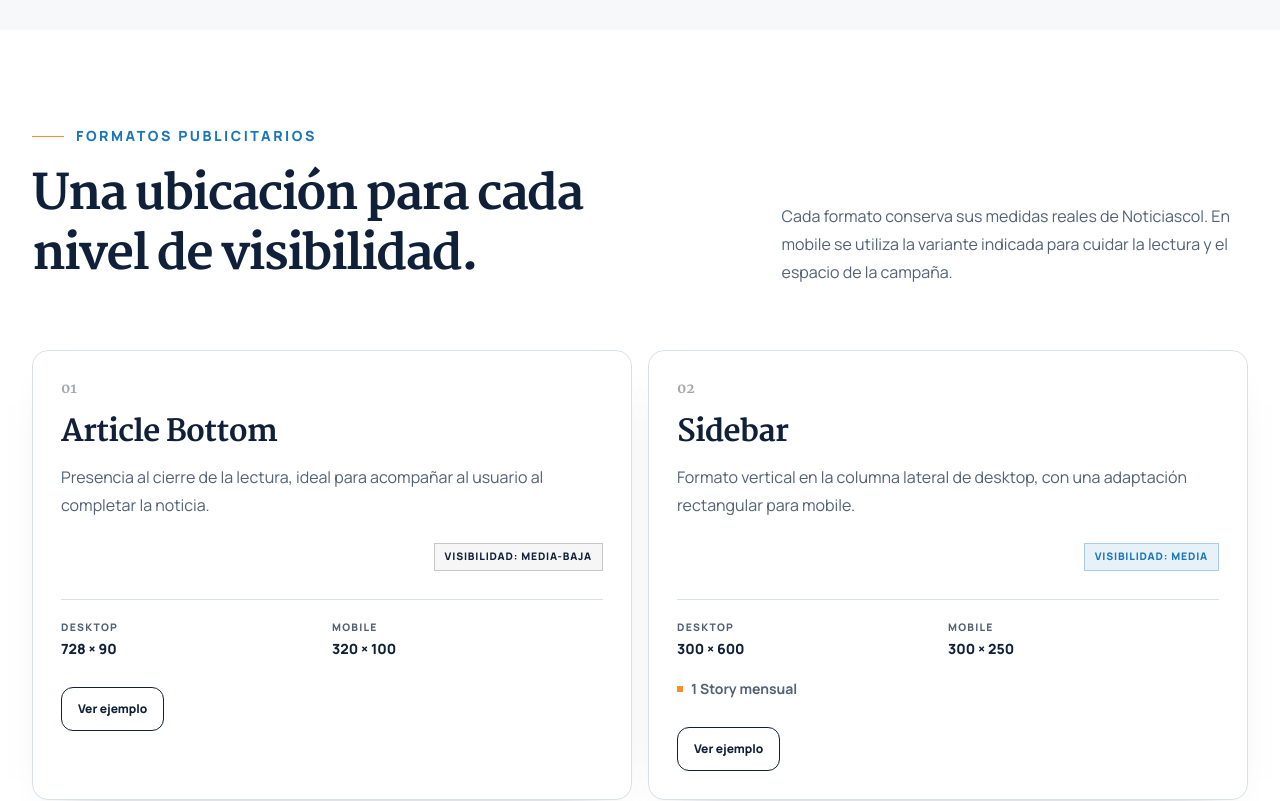
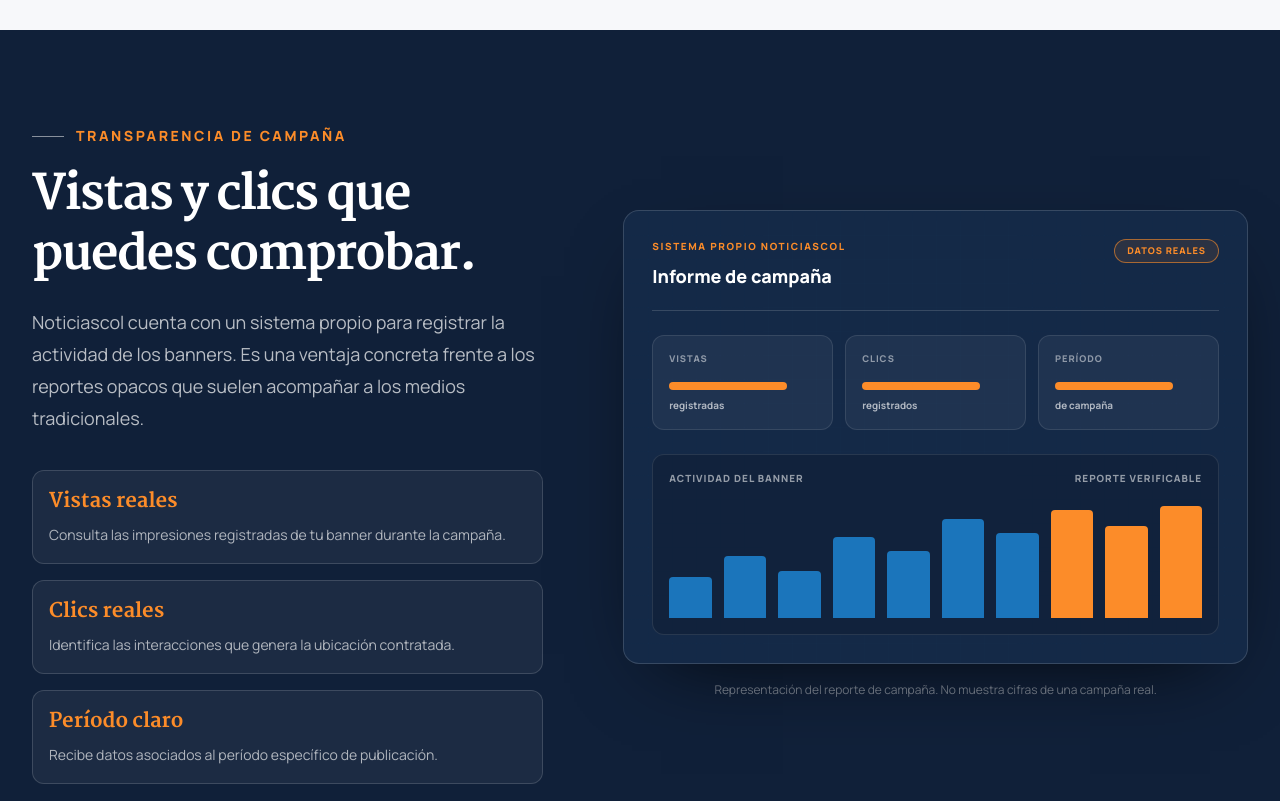
Before and after one commit to antekera/ncol-landings, a Next.js app in the folder apps/anunciantes/: page / in a window 1280 px wide. Shown: the part 2320-3121 px from the top of the page. Built offline with nearby package versions, Linux system fonts and the light colour scheme; no server answers.

Commit message:
feat: add campaign transparency section

```diff
--- a/apps/anunciantes/src/app/page.tsx
+++ b/apps/anunciantes/src/app/page.tsx
@@ -6,6 +6,7 @@
 import { Hero } from "@/components/sections/hero";
 import { AdDemoProvider } from "@/components/demo/ad-demo";
 import { MotionObserver } from "@/components/ui/motion-observer";
+import { CampaignTransparency } from "@/components/sections/campaign-transparency";
 
 export default function Home() {
   return (
@@ -23,6 +24,7 @@
           <Hero />
           <AudienceStats />
           <Benefits />
+          <CampaignTransparency />
           <AdFormats />
           <Pricing />
         </main>
--- /dev/null
+++ b/apps/anunciantes/src/components/sections/campaign-transparency.tsx
@@ -0,0 +1,99 @@
+import { SectionHeading } from "@/components/ui/section-heading";
+import { TRANSPARENCY_FEATURES } from "@/data/transparency";
+
+function ReportPreview() {
+  return (
+    <div
+      className="relative overflow-hidden rounded-2xl border border-white/15 bg-[#142947] p-5 shadow-[0_28px_80px_-38px_rgba(0,0,0,0.9)] sm:p-7"
+      aria-label="Representación de un informe de campaña con vistas, clics y período"
+      role="img"
+    >
+      <div className="pointer-events-none absolute inset-0 opacity-20 editorial-grid" />
+      <div className="relative">
+        <div className="flex items-start justify-between gap-4 border-b border-white/15 pb-5">
+          <div>
+            <p className="text-[0.62rem] font-extrabold tracking-[0.16em] text-brand-orange uppercase">
+              Sistema propio Noticiascol
+            </p>
+            <p className="mt-2 text-lg font-extrabold text-white">Informe de campaña</p>
+          </div>
+          <span className="rounded-full border border-brand-orange/60 bg-brand-orange/10 px-3 py-1 text-[0.58rem] font-extrabold tracking-[0.1em] text-brand-orange uppercase">
+            Datos reales
+          </span>
+        </div>
+
+        <div className="mt-6 grid grid-cols-3 gap-2 sm:gap-3">
+          {[
+            ["Vistas", "registradas"],
+            ["Clics", "registrados"],
+            ["Período", "de campaña"],
+          ].map(([label, detail]) => (
+            <div key={label} className="rounded-xl border border-white/10 bg-white/5 p-3 sm:p-4">
+              <p className="text-[0.58rem] font-extrabold tracking-[0.1em] text-white/50 uppercase">
+                {label}
+              </p>
+              <div className="mt-4 h-2 w-4/5 rounded-full bg-brand-orange" />
+              <p className="mt-2 text-[0.62rem] font-bold text-white/65">{detail}</p>
+            </div>
+          ))}
+        </div>
+
+        <div className="mt-6 rounded-xl border border-white/10 bg-brand-navy/75 p-4">
+          <div className="flex items-center justify-between gap-4 text-[0.62rem] font-extrabold tracking-[0.1em] text-white/55 uppercase">
+            <span>Actividad del banner</span>
+            <span>Reporte verificable</span>
+          </div>
+          <div className="mt-5 flex h-20 items-end gap-2 sm:h-28 sm:gap-3" aria-hidden="true">
+            {[36, 55, 42, 72, 60, 88, 76, 96, 82, 100].map((height, index) => (
+              <span
+                key={height}
+                className={`w-full rounded-t-sm ${index > 6 ? "bg-brand-orange" : "bg-brand-blue"}`}
+                style={{ height: `${height}%` }}
+              />
+            ))}
+          </div>
+        </div>
+      </div>
+    </div>
+  );
+}
+
+export function CampaignTransparency() {
+  return (
+    <section
+      id="transparencia"
+      aria-labelledby="transparencia-title"
+      className="bg-brand-navy py-20 text-white sm:py-24"
+    >
+      <div className="mx-auto grid max-w-7xl gap-12 px-5 sm:px-6 lg:grid-cols-[0.9fr_1.1fr] lg:items-center lg:gap-20 lg:px-8">
+        <div data-reveal>
+          <SectionHeading
+            eyebrow="Transparencia de campaña"
+            title="Vistas y clics que puedes comprobar."
+            titleId="transparencia-title"
+            description="Noticiascol cuenta con un sistema propio para registrar la actividad de los banners. Es una ventaja concreta frente a los reportes opacos que suelen acompañar a los medios tradicionales."
+            inverted
+          />
+
+          <div className="mt-9 grid gap-4 sm:grid-cols-3 lg:grid-cols-1">
+            {TRANSPARENCY_FEATURES.map((feature) => (
+              <div key={feature.title} className="rounded-xl border border-white/15 bg-white/5 p-4">
+                <h3 className="font-serif text-xl font-extrabold text-brand-orange">
+                  {feature.title}
+                </h3>
+                <p className="mt-2 text-sm leading-6 text-white/65">{feature.description}</p>
+              </div>
+            ))}
+          </div>
+        </div>
+
+        <div data-reveal>
+          <ReportPreview />
+          <p className="mt-4 text-center text-xs leading-5 text-white/45">
+            Representación del reporte de campaña. No muestra cifras de una campaña real.
+          </p>
+        </div>
+      </div>
+    </section>
+  );
+}
--- /dev/null
+++ b/apps/anunciantes/src/data/transparency.ts
@@ -0,0 +1,19 @@
+export type TransparencyFeature = {
+  title: string;
+  description: string;
+};
+
+export const TRANSPARENCY_FEATURES: readonly TransparencyFeature[] = [
+  {
+    title: "Vistas reales",
+    description: "Consulta las impresiones registradas de tu banner durante la campaña.",
+  },
+  {
+    title: "Clics reales",
+    description: "Identifica las interacciones que genera la ubicación contratada.",
+  },
+  {
+    title: "Período claro",
+    description: "Recibe datos asociados al período específico de publicación.",
+  },
+];
```
